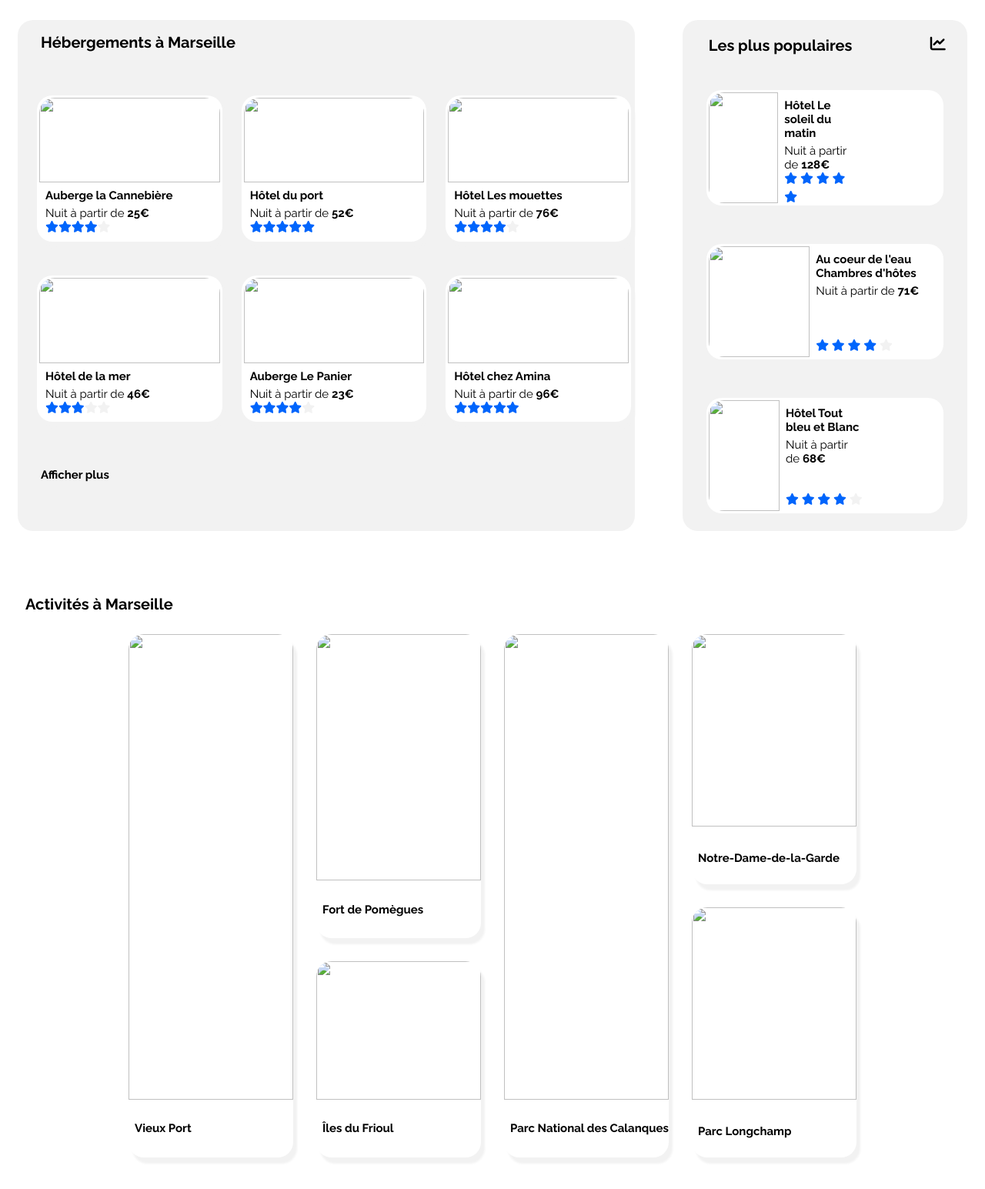
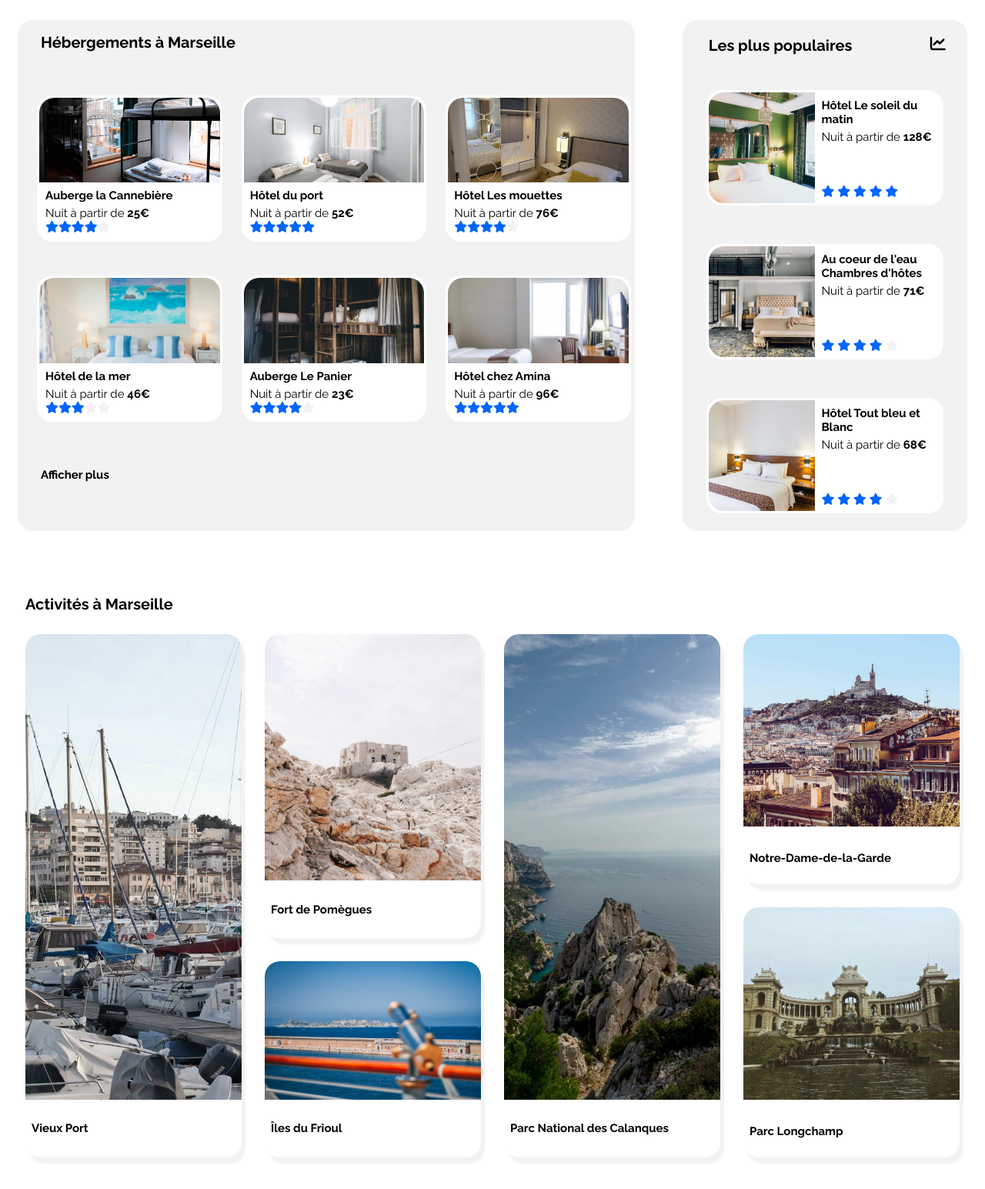
Before and after one commit to sebdelacaps/SebastienSoumier_2_13122020, a plain HTML site: page index.html in a window 1280 px wide. Shown: the part 360-1905 px from the top of the page at 77% size. Drawn offline with Linux system fonts and the light colour scheme; the site is published under a folder, as on GitHub Pages, so addresses that start at the root find nothing.

Commit message:
import pictures link amended

```diff
--- a/index.html
+++ b/index.html
@@ -25,7 +25,7 @@
 
         <header>
 
-                <img src="/images/logo/Reservia.svg" alt="logo_reservia">
+                <img src="images/logo/Reservia.svg" alt="logo_reservia">
 
                 <a id="log" href="#">S'inscrire</a>
                 <nav>
@@ -84,7 +84,7 @@
                     <div class="conteneur_pop">
                         <a href="#">
                         <div class="conteneur_img_pop">
-                            <img class="image_p" src="/images/hebergements/3_medium/emile-guillemot-Bj_rcSC5XfE-unsplash.jpg" alt="">
+                            <img class="image_p" src="images/hebergements/3_medium/emile-guillemot-Bj_rcSC5XfE-unsplash.jpg" alt="">
                         </div>
                         <div class="conteneur_txt_p">
                             <div>
@@ -106,7 +106,7 @@
                     <div class="conteneur_pop">
                         <a href="#">
                         <div class="conteneur_img_pop">
-                            <img class="image_p" src="/images/hebergements/3_medium/aw-creative-VGs8z60yT2c-unsplash.jpg" alt="">
+                            <img class="image_p" src="images/hebergements/3_medium/aw-creative-VGs8z60yT2c-unsplash.jpg" alt="">
                         </div>
                         <div class="conteneur_txt_p">
                             <div>
@@ -126,7 +126,7 @@
                     <div class="conteneur_pop">
                         <a href="#">
                         <div class="conteneur_img_pop">
-                            <img class="image_p" src="/images/hebergements/3_medium/febrian-zakaria-sjvU0THccQA-unsplash.jpg" alt="">
+                            <img class="image_p" src="images/hebergements/3_medium/febrian-zakaria-sjvU0THccQA-unsplash.jpg" alt="">
                         </div>
                         <div class="conteneur_txt_p">
                             <div>
@@ -153,7 +153,7 @@
                 <div class="conteneur_heb">
                     <a href="#">
                     <div class="conteneur_img_heb">
-                        <img class="image" src="/images/hebergements/3_medium/marcus-loke-WQJvWU_HZFo-unsplash.jpg" alt="">
+                        <img class="image" src="images/hebergements/3_medium/marcus-loke-WQJvWU_HZFo-unsplash.jpg" alt="">
                     </div>
                     <div class="conteneur_txt_h">
                         <div>
@@ -174,7 +174,7 @@
                 <div class="conteneur_heb">
                     <a href="#">
                     <div class="conteneur_img_heb">
-                        <img class="image" src="/images/hebergements/3_medium/fred-kleber-gTbaxaVLvsg-unsplash.jpg" alt="">
+                        <img class="image" src="images/hebergements/3_medium/fred-kleber-gTbaxaVLvsg-unsplash.jpg" alt="">
                     </div>
                     <div class="conteneur_txt_h">
                         <div>
@@ -195,7 +195,7 @@
                 <div class="conteneur_heb">
                     <a href="#">
                     <div class="conteneur_img_heb">
-                        <img class="image" src="/images/hebergements/3_medium/reisetopia-B8WIgxA_PFU-unsplash.jpg" alt="">
+                        <img class="image" src="images/hebergements/3_medium/reisetopia-B8WIgxA_PFU-unsplash.jpg" alt="">
                     </div>
                     <div class="conteneur_txt_h">
                         <div>
@@ -215,7 +215,7 @@
                 <div class="conteneur_heb">
                     <a href="#">
                     <div class="conteneur_img_heb">
-                        <img class="image" src="/images/hebergements/3_medium/annie-spratt-Eg1qcIitAuA-unsplash.jpg" alt="">
+                        <img class="image" src="images/hebergements/3_medium/annie-spratt-Eg1qcIitAuA-unsplash.jpg" alt="">
                     </div>
                     <div class="conteneur_txt_h">
                         <div>
@@ -235,7 +235,7 @@
                 <div class="conteneur_heb">
                     <a href="#">
                     <div class="conteneur_img_heb">
-                        <img class="image" src="/images/hebergements/3_medium/nicate-lee-kT-ZyaiwBe0-unsplash.jpg" alt="">
+                        <img class="image" src="images/hebergements/3_medium/nicate-lee-kT-ZyaiwBe0-unsplash.jpg" alt="">
                     </div>
                     <div class="conteneur_txt_h">
                         <div>
@@ -255,7 +255,7 @@
                 <div class="conteneur_heb">
                     <a href="#">
                     <div class="conteneur_img_heb">
-                        <img class="image" src="/images/hebergements/3_medium/febrian-zakaria-M6S1WvfW68A-unsplash.jpg" alt="">
+                        <img class="image" src="images/hebergements/3_medium/febrian-zakaria-M6S1WvfW68A-unsplash.jpg" alt="">
                     </div>
                     <div class="conteneur_txt_h">
                         <div>
@@ -283,7 +283,7 @@
                 <div class="conteneur_act_1">
                     <a href="#">
                     <div class="conteneur_img_act">
-                        <img class="image" src="/images/activites/3_medium/reno-laithienne-QUgJhdY5Fyk-unsplash.jpg" alt="">
+                        <img class="image" src="images/activites/3_medium/reno-laithienne-QUgJhdY5Fyk-unsplash.jpg" alt="">
                     </div>
                     <div id="text_act_1">
                         <h3>Vieux Port</h3>
@@ -294,7 +294,7 @@
                 <div class="conteneur_act_2">
                     <a href="#">
                     <div class="conteneur_img_act">
-                        <img class="image" src="/images/activites/3_medium/paul-hermann-QFTrLdQIRhI-unsplash.jpg" alt="">
+                        <img class="image" src="images/activites/3_medium/paul-hermann-QFTrLdQIRhI-unsplash.jpg" alt="">
                     </div>
                     <div id="text_act_2">
                         <h3>Fort de Pomègues</h3>
@@ -305,7 +305,7 @@
                 <div class="conteneur_act_3">
                     <a href="#">
                     <div class="conteneur_img_act">
-                        <img class="image" src="/images/activites/3_medium/kevin-hikari-rV_Qd1l-VXg-unsplash.jpg" alt="">
+                        <img class="image" src="images/activites/3_medium/kevin-hikari-rV_Qd1l-VXg-unsplash.jpg" alt="">
                     </div>
                     <div id="text_act_3">
                         <h3>Îles du Frioul</h3>
@@ -316,7 +316,7 @@
                 <div class="conteneur_act_4">
                     <a href="#">
                     <div class="conteneur_img_act">
-                        <img class="image" src="/images/activites/3_medium/kilyan-sockalingum-NR8-cBCN3aI-unsplash.jpg" alt="">
+                        <img class="image" src="images/activites/3_medium/kilyan-sockalingum-NR8-cBCN3aI-unsplash.jpg" alt="">
                     </div>
                     <div id="text_act_4">
                         <h3>Parc National des Calanques</h3>
@@ -327,7 +327,7 @@
                 <div class="conteneur_act_5">
                     <a href="#">
                     <div class="conteneur_img_act">
-                        <img class="image" src="/images/activites/3_medium/florian-wehde-xW9e8gdotxI-unsplash.jpg" alt="">
+                        <img class="image" src="images/activites/3_medium/florian-wehde-xW9e8gdotxI-unsplash.jpg" alt="">
                     </div>
                     <div id="text_act_5">
                         <h3>Notre-Dame-de-la-Garde</h3>
@@ -337,7 +337,7 @@
                 <div class="conteneur_act_6">
                     <a href="#">
                     <div class="conteneur_img_act">
-                        <img class="image" src="/images/activites/3_medium/lena-paulin-wH2-EJoDcV0-unsplash.jpg" alt="">
+                        <img class="image" src="images/activites/3_medium/lena-paulin-wH2-EJoDcV0-unsplash.jpg" alt="">
                     </div>
                     <div id="text_act_6">
                         <h3>Parc Longchamp</h3>
```
